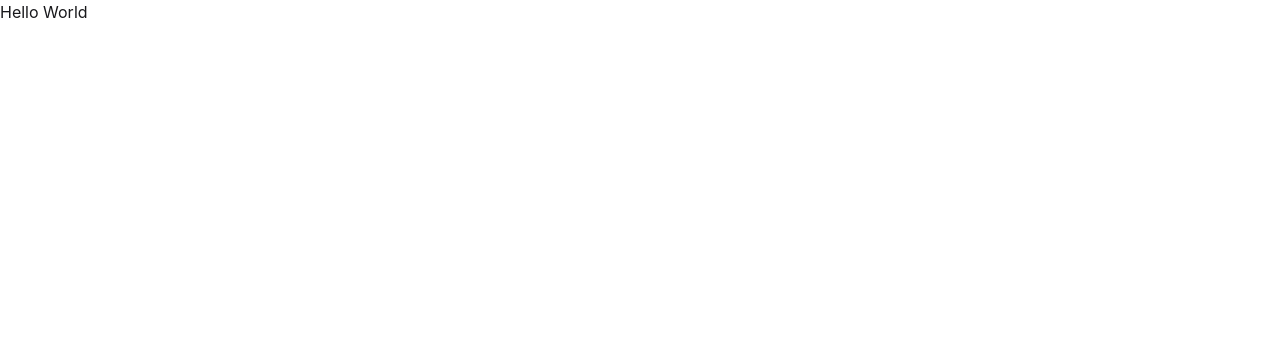
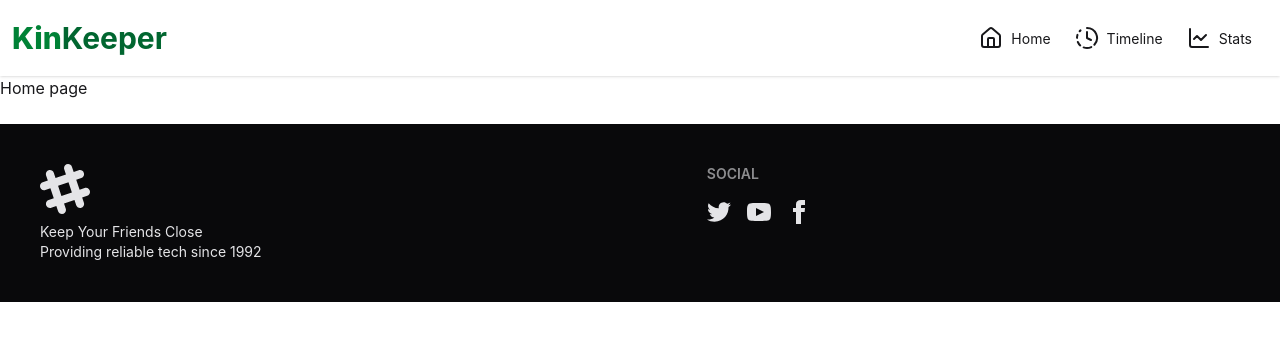
Before and after one commit to mahib-bit/KinKeeper, a React (Vite) app: page / in a window 1280 px wide. Shown: the top 340 px of the page. Built offline with nearby package versions, Linux system fonts and the light colour scheme.

Commit message:
navbar and footer

```diff
--- a/package.json
+++ b/package.json
@@ -11,6 +11,8 @@
   },
   "dependencies": {
     "@tailwindcss/vite": "^4.3.3",
+    "lucide": "^1.41.0",
+    "lucide-react": "^1.41.0",
     "react": "^19.2.8",
     "react-dom": "^19.2.8",
     "react-router": "^8.3.1",
--- a/src/App.jsx
+++ b/src/App.jsx
@@ -1,4 +1,3 @@
-app.jsx
 import './App.css'
 
 function App() {
--- a/src/Routes/Router.jsx
+++ b/src/Routes/Router.jsx
@@ -1,19 +1,20 @@
 import React from 'react';
 import { createBrowserRouter } from "react-router";
+import Root from '../pages/Root/Root';
+import ErrorPage from '../pages/ErrorPage/ErrorPage';
+import Home from '../pages/Home/Home';
 
 export const router = createBrowserRouter([
   {
     path: "/",
-    element: <div>Hello World</div>,
+    Component : Root,
+    errorElement : <ErrorPage></ErrorPage>,
+    children : [
+      {
+          index : true,
+          path : '/',
+          Component : Home,
+      }
+    ]
   },
 ]);
-
-const Router = () => {
-    return (
-        <div>
-
-        </div>
-    );
-};
-
-export default Router;
--- /dev/null
+++ b/src/components/Banner/Banner.jsx
@@ -0,0 +1,11 @@
+import React from 'react';
+
+const Banner = () => {
+    return (
+        <div>
+            <h1>Banner</h1>
+        </div>
+    );
+};
+
+export default Banner;
--- /dev/null
+++ b/src/components/Footer/Footer.jsx
@@ -0,0 +1,66 @@
+import React from 'react';
+
+const Footer = () => {
+    return (
+        <footer className="footer mt-6 sm:footer-horizontal bg-neutral text-neutral-content p-10">
+            <aside>
+                <svg
+                    width="50"
+                    height="50"
+                    viewBox="0 0 24 24"
+                    xmlns="http://www.w3.org/2000/svg"
+                    fillRule="evenodd"
+                    clipRule="evenodd"
+                    className="fill-current">
+                    <path
+                        d="M22.672 15.226l-2.432.811.841 2.515c.33 1.019-.209 2.127-1.23 2.456-1.15.325-2.148-.321-2.463-1.226l-.84-2.518-5.013 1.677.84 2.517c.391 1.203-.434 2.542-1.831 2.542-.88 0-1.601-.564-1.86-1.314l-.842-2.516-2.431.809c-1.135.328-2.145-.317-2.463-1.229-.329-1.018.211-2.127 1.231-2.456l2.432-.809-1.621-4.823-2.432.808c-1.355.384-2.558-.59-2.558-1.839 0-.817.509-1.582 1.327-1.846l2.433-.809-.842-2.515c-.33-1.02.211-2.129 1.232-2.458 1.02-.329 2.13.209 2.461 1.229l.842 2.515 5.011-1.677-.839-2.517c-.403-1.238.484-2.553 1.843-2.553.819 0 1.585.509 1.85 1.326l.841 2.517 2.431-.81c1.02-.33 2.131.211 2.461 1.229.332 1.018-.21 2.126-1.23 2.456l-2.433.809 1.622 4.823 2.433-.809c1.242-.401 2.557.484 2.557 1.838 0 .819-.51 1.583-1.328 1.847m-8.992-6.428l-5.01 1.675 1.619 4.828 5.011-1.674-1.62-4.829z"></path>
+                </svg>
+                <p>
+                    Keep Your Friends Close
+                    <br />
+                    Providing reliable tech since 1992
+                </p>
+            </aside>
+            <nav>
+                <h6 className="footer-title">Social</h6>
+                <div className="grid grid-flow-col gap-4">
+                    <a>
+                        <svg
+                            xmlns="http://www.w3.org/2000/svg"
+                            width="24"
+                            height="24"
+                            viewBox="0 0 24 24"
+                            className="fill-current">
+                            <path
+                                d="M24 4.557c-.883.392-1.832.656-2.828.775 1.017-.609 1.798-1.574 2.165-2.724-.951.564-2.005.974-3.127 1.195-.897-.957-2.178-1.555-3.594-1.555-3.179 0-5.515 2.966-4.797 6.045-4.091-.205-7.719-2.165-10.148-5.144-1.29 2.213-.669 5.108 1.523 6.574-.806-.026-1.566-.247-2.229-.616-.054 2.281 1.581 4.415 3.949 4.89-.693.188-1.452.232-2.224.084.626 1.956 2.444 3.379 4.6 3.419-2.07 1.623-4.678 2.348-7.29 2.04 2.179 1.397 4.768 2.212 7.548 2.212 9.142 0 14.307-7.721 13.995-14.646.962-.695 1.797-1.562 2.457-2.549z"></path>
+                        </svg>
+                    </a>
+                    <a>
+                        <svg
+                            xmlns="http://www.w3.org/2000/svg"
+                            width="24"
+                            height="24"
+                            viewBox="0 0 24 24"
+                            className="fill-current">
+                            <path
+                                d="M19.615 3.184c-3.604-.246-11.631-.245-15.23 0-3.897.266-4.356 2.62-4.385 8.816.029 6.185.484 8.549 4.385 8.816 3.6.245 11.626.246 15.23 0 3.897-.266 4.356-2.62 4.385-8.816-.029-6.185-.484-8.549-4.385-8.816zm-10.615 12.816v-8l8 3.993-8 4.007z"></path>
+                        </svg>
+                    </a>
+                    <a>
+                        <svg
+                            xmlns="http://www.w3.org/2000/svg"
+                            width="24"
+                            height="24"
+                            viewBox="0 0 24 24"
+                            className="fill-current">
+                            <path
+                                d="M9 8h-3v4h3v12h5v-12h3.642l.358-4h-4v-1.667c0-.955.192-1.333 1.115-1.333h2.885v-5h-3.808c-3.596 0-5.192 1.583-5.192 4.615v3.385z"></path>
+                        </svg>
+                    </a>
+                </div>
+            </nav>
+        </footer>
+    );
+};
+
+export default Footer;
--- /dev/null
+++ b/src/components/Navbar.jsx/Navbar.jsx
@@ -0,0 +1,39 @@
+import { ChartLine, ClockFading, House } from 'lucide-react';
+import React from 'react';
+
+const Navbar = () => {
+    const lists = <>
+        <li><button><House></House> Home</button></li>
+        <li><button><ClockFading></ClockFading> Timeline</button></li>
+        <li><button><ChartLine></ChartLine> Stats</button></li>
+    </>
+
+    return (
+            <div className="navbar bg-base-100 shadow-sm flex p-3 justify-between">
+                <div className="navbar-start">
+                    <div className="dropdown">
+                        <div tabIndex={0} role="button" className="btn btn-ghost md:hidden lg:hidden">
+                            <svg aria-label="Menu" xmlns="http://www.w3.org/2000/svg" className="h-5 w-5" fill="none" viewBox="0 0 24 24" stroke="currentColor"> <path strokeLinecap="round" strokeLinejoin="round" strokeWidth="2" d="M4 6h16M4 12h8m-8 6h16" /> </svg>
+                        </div>
+                        <ul
+                            tabIndex={-1}
+                            className="menu menu-sm dropdown-content bg-base-100 rounded-box z-1 mt-3 w-52 p-2 shadow">
+                            {
+                                lists
+                            }
+                        </ul>
+                    </div>
+                    <h1 className='text-3xl font-bold text-green-800'><span className='text-green-700 font-extrabold'>Kin</span>Keeper</h1>
+                </div>
+                <div className="navbar-center hidden md:flex lg:flex">
+                    <ul className="menu menu-horizontal px-1">
+                        {
+                            lists
+                        }
+                    </ul>
+                </div>
+            </div>
+    );
+};
+
+export default Navbar;
--- /dev/null
+++ b/src/pages/ErrorPage/ErrorPage.jsx
@@ -0,0 +1,11 @@
+import React from 'react';
+
+const ErrorPage = () => {
+    return (
+        <div>
+            <h1 className='text-3xl font-bold'>404 Page Not Found</h1>
+        </div>
+    );
+};
+
+export default ErrorPage;
--- /dev/null
+++ b/src/pages/Home/Home.jsx
@@ -0,0 +1,11 @@
+import React from 'react';
+
+const Home = () => {
+    return (
+        <div>
+            <h1>Home page</h1>
+        </div>
+    );
+};
+
+export default Home;
--- /dev/null
+++ b/src/pages/Root/Root.jsx
@@ -0,0 +1,16 @@
+import React from 'react';
+import Navbar from '../../components/Navbar.jsx/Navbar';
+import { Outlet } from 'react-router';
+import Footer from '../../components/Footer/Footer';
+
+const Root = () => {
+    return (
+        <div className='max-w-7xl mx-auto'>
+            <Navbar></Navbar>
+            <Outlet></Outlet>
+            <Footer></Footer>
+        </div>
+    );
+};
+
+export default Root;
```
Also changed, not shown: 1 other file (tests, documents, lock files or other folders).
